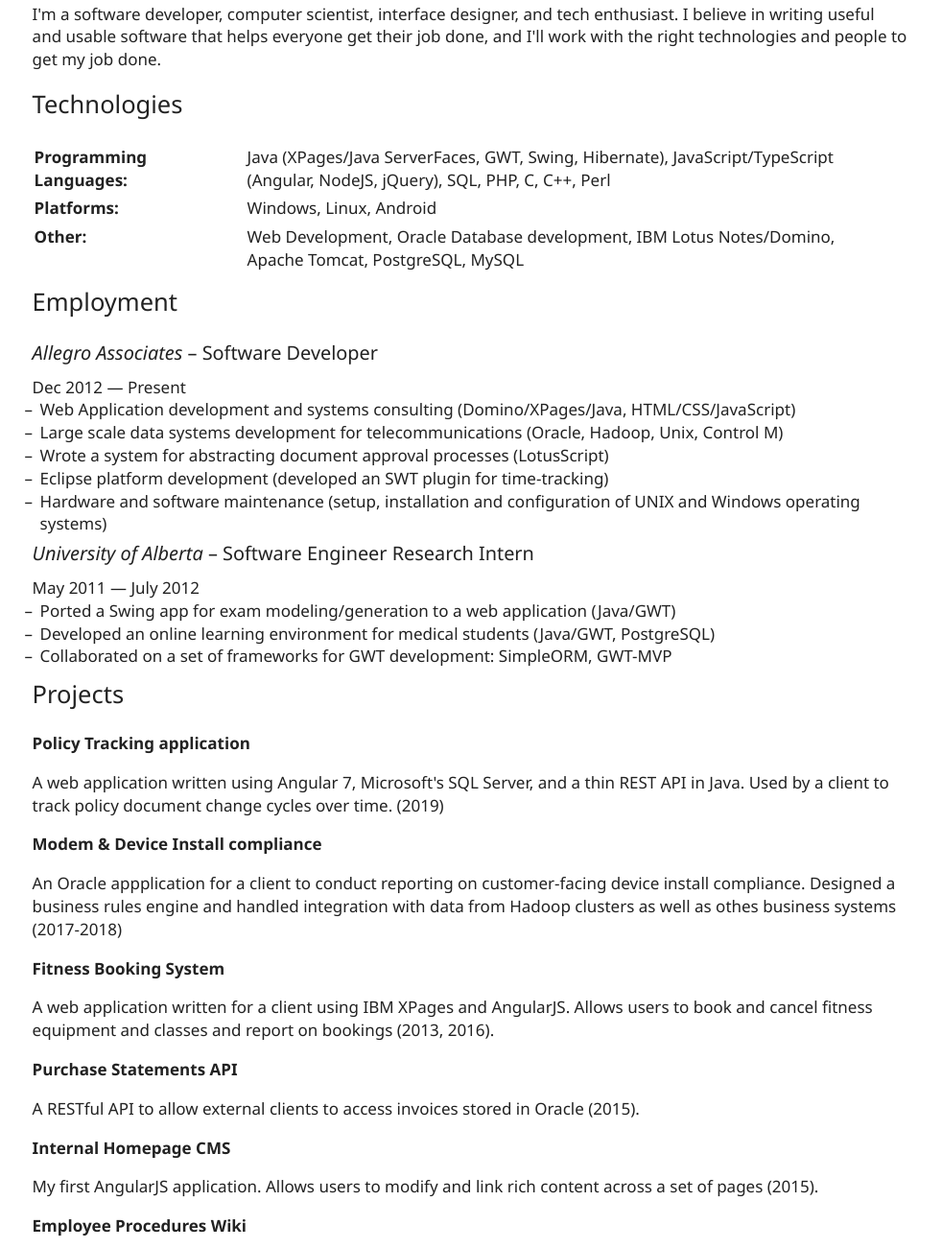
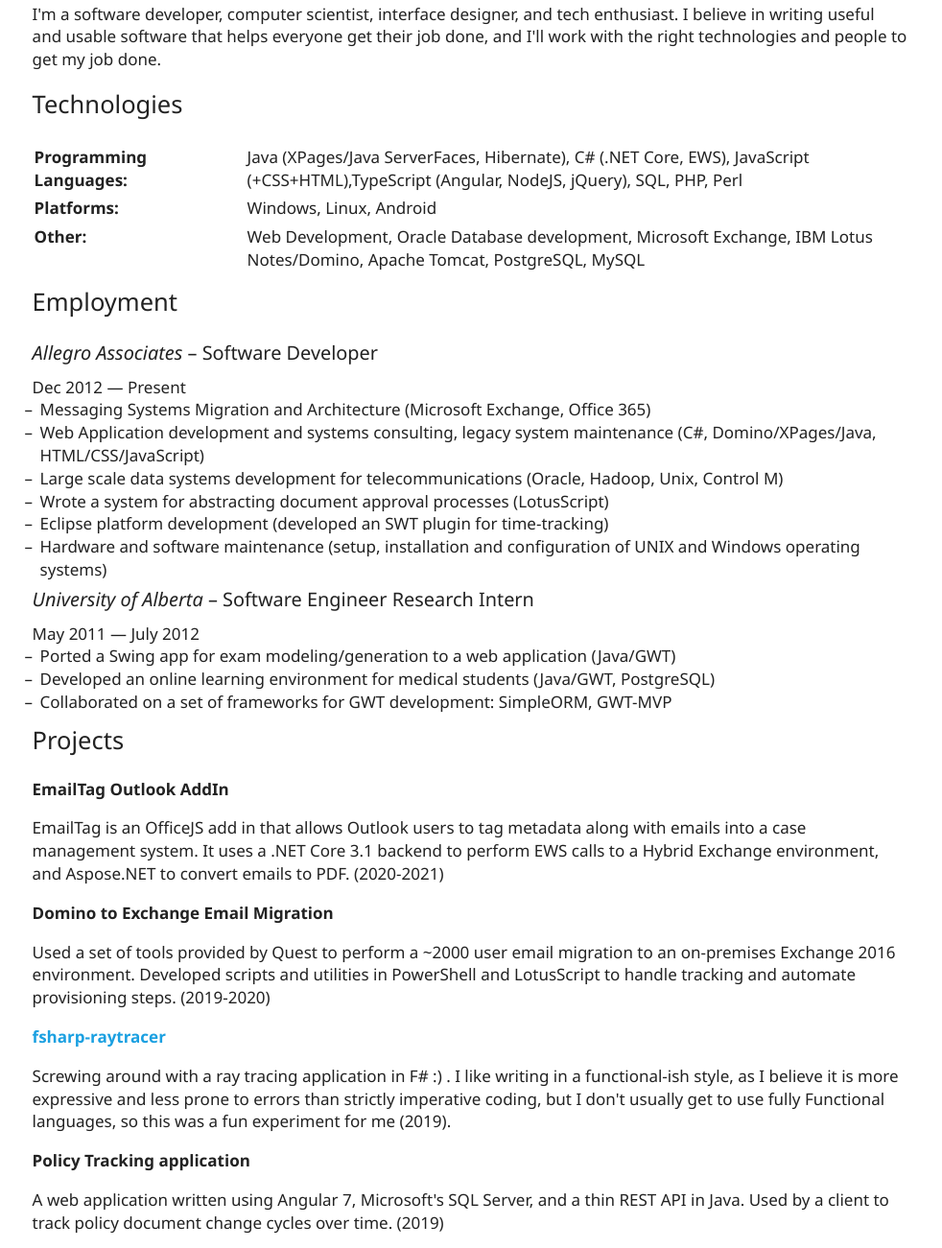
Before and after one commit to krisrm/krisrm.github.io, a plain HTML site: page resume.html in a window 1280 px wide. Shown: the part 233-1534 px from the top of the page at 96% size, without its empty margins (0-982 px from the left). Drawn offline with Linux system fonts and the light colour scheme.

Commit message:
Update resume

```diff
--- a/resume.html
+++ b/resume.html
@@ -28,7 +28,7 @@
 		<th class="label" width="210px">
 			Programming Languages:
 		</th>
-		<td>Java (XPages/Java ServerFaces, GWT, Swing, Hibernate), JavaScript/TypeScript (Angular, NodeJS, jQuery), SQL, PHP, C, C++, Perl</td>
+		<td>Java (XPages/Java ServerFaces, Hibernate), C# (.NET Core, EWS), JavaScript (+CSS+HTML),TypeScript (Angular, NodeJS, jQuery), SQL, PHP, Perl</td>
 	</tr>
 	<tr>
 		<th class="label">Platforms:</th>
@@ -36,7 +36,7 @@
 	</tr>
 	<tr>
 		<th class="label">Other:</th>
-		<td>Web Development, Oracle Database development, IBM Lotus Notes/Domino, Apache Tomcat, PostgreSQL, MySQL</td>
+		<td>Web Development, Oracle Database development, Microsoft Exchange, IBM Lotus Notes/Domino, Apache Tomcat, PostgreSQL, MySQL</td>
 	</tr>
 </table>
 <h2>Employment</h2>
@@ -45,8 +45,9 @@
 	<h3><em>Allegro Associates</em> &ndash; Software Developer</h3>
 	<span class="date">Dec 2012 &mdash; Present</span>
 	<ul>
-		<li>Web Application development and systems consulting (Domino/XPages/Java, HTML/CSS/JavaScript)</li>
-        <li>Large scale data systems development for telecommunications (Oracle, Hadoop, Unix, Control M)</li>
+		<li>Messaging Systems Migration and Architecture (Microsoft Exchange, Office 365)</li>
+		<li>Web Application development and systems consulting, legacy system maintenance (C#, Domino/XPages/Java, HTML/CSS/JavaScript)</li>
+        	<li>Large scale data systems development for telecommunications (Oracle, Hadoop, Unix, Control M)</li>
 		<li>Wrote a system for abstracting document approval processes (LotusScript)</li>
 		<li>Eclipse platform development (developed an SWT plugin for time-tracking)</li>
 		<li>Hardware and software maintenance (setup, installation and configuration of UNIX and Windows operating systems)</li>
@@ -63,6 +64,29 @@
 </div>
 
 <h2 class="break">Projects</h2>
+
+            <div class="res-projects">
+                <h4>EmailTag Outlook AddIn</h4>
+                <p>
+                    EmailTag is an OfficeJS add in that allows Outlook users to tag metadata along with emails into a case management system.
+                    It uses a .NET Core 3.1 backend to perform EWS calls to a Hybrid Exchange environment, and Aspose.NET to convert emails to PDF. (2020-2021)
+                </p>
+            </div>
+            <div class="res-projects">
+                <h4>Domino to Exchange Email Migration</h4>
+                <p>
+                    Used a set of tools provided by Quest to perform a ~2000 user email migration to an on-premises Exchange 2016 environment.
+                    Developed scripts and utilities in PowerShell and LotusScript to handle tracking and automate provisioning steps. (2019-2020)
+                </p>
+            </div>
+            <div class="res-projects">
+                <h4><a href="https://github.com/krisrm/fsharp-raytracer">fsharp-raytracer</a></h4>
+                <p>
+                    Screwing around with a ray tracing application in F# :) . I like writing in a functional-ish style, as I believe it is more expressive
+                    and less prone to errors than strictly imperative coding, but I don't usually get to use fully Functional languages, so this was a fun experiment for me (2019).
+                </p>
+            </div>
+
     <div class="res-projects">
         <h4>Policy Tracking application</h4>
         <p>
@@ -116,7 +140,7 @@
     </div>
 	<div class="res-projects">
 		<h4><a class="display-link" href="https://github.com/krisrm/live-nametag">Live Name Tag</a></h4>
-		<p>A cool little project I did with my friend <a class="no-display-link" href="http://travisdilts.com">Travis Dilts</a> to display statistics from the social network GDGT using bluetooth, an Android phone, and a 32 character LCD display connected to an Arduinio (2012).</p>
+		<p>A cool little project I did with my friend Travis Dilts to display statistics from the social network GDGT using bluetooth, an Android phone, and a 32 character LCD display connected to an Arduinio (2012).</p>
     </div>
 <h2>Education</h2>
 <p>
```
Also changed, not shown: index.html (+8 -0 lines), 1 other file.
